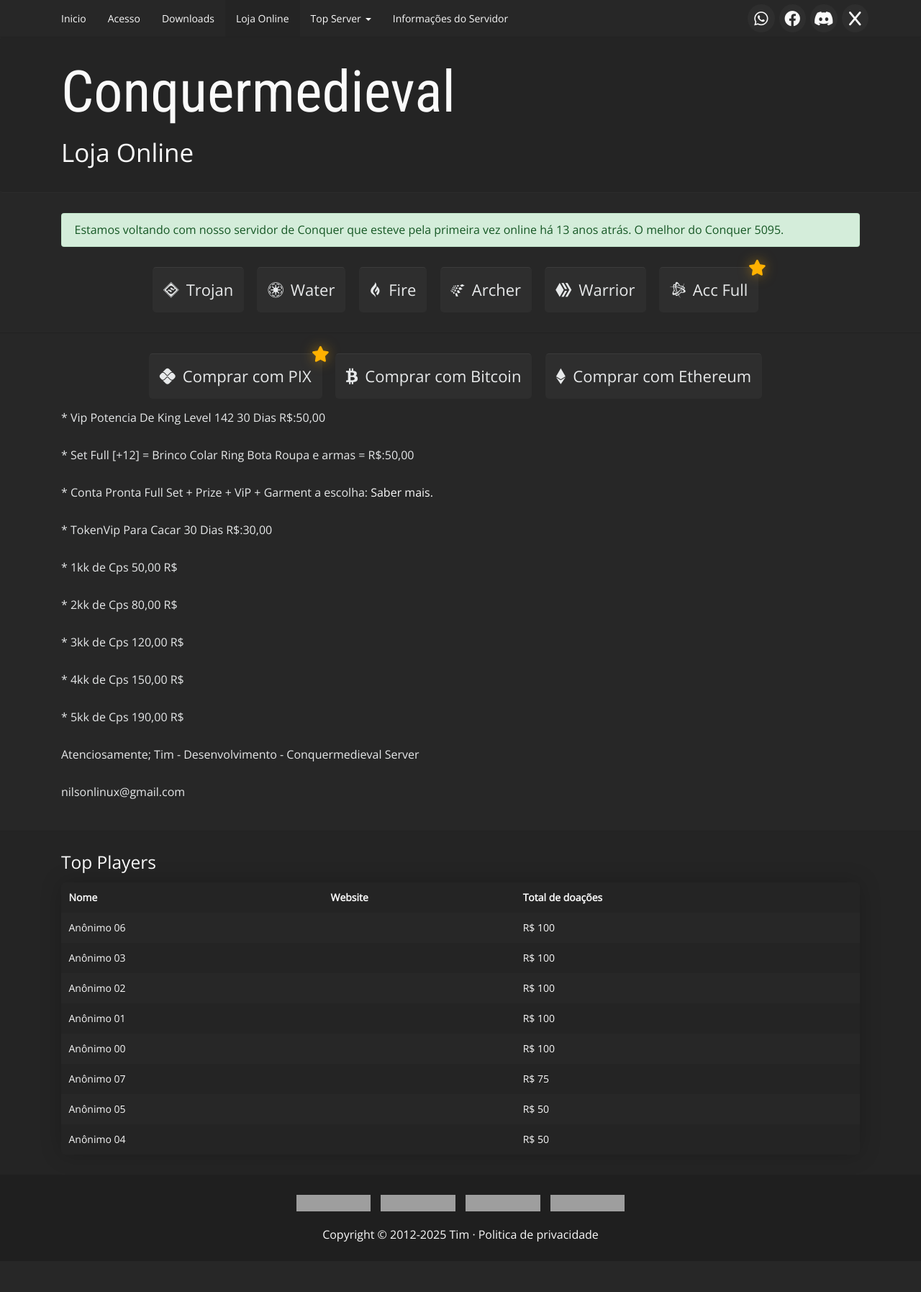
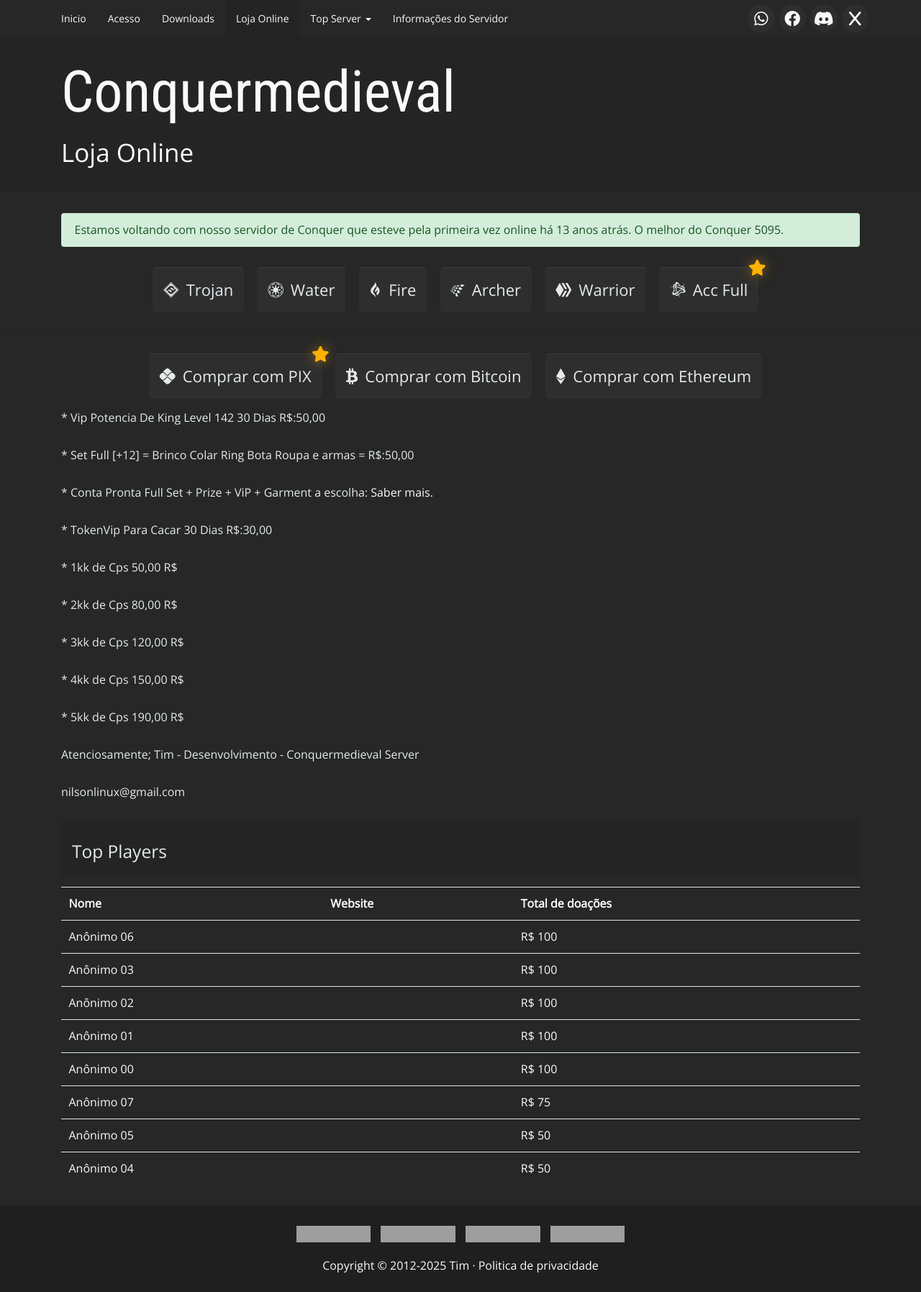
Before and after one commit to conquermedieval/conquermedieval.github.io, a Jekyll site: the page built from loja_online.html, in a window 1280 px wide. Shown: the whole page at 72% size. Built offline with Jekyll 4.4.1, drawn with Linux system fonts in a browser that asks for light colours; before the commit the page ends 1752 px from its top, so only the background shows below that; grey boxes are pictures that could not be loaded.

Commit message:
Update loja_online.html

```diff
--- a/loja_online.html
+++ b/loja_online.html
@@ -46,7 +46,7 @@
             </a>
         </div>
             </a>
-
+     <table class="table">
         * Vip Potencia De King Level 142 30 Dias R$:50,00</p>
         * Set Full [+12] = Brinco Colar Ring Bota Roupa e armas = R$:50,00</p>
         * Conta Pronta Full Set + Prize + ViP + Garment a escolha:<a href="https://api.whatsapp.com/send/?phone=5598999852694&text=Gostaria+de+receber+mais+detalhes+da+ContaFull" target="_blank"> Saber mais.</a></p>
```
